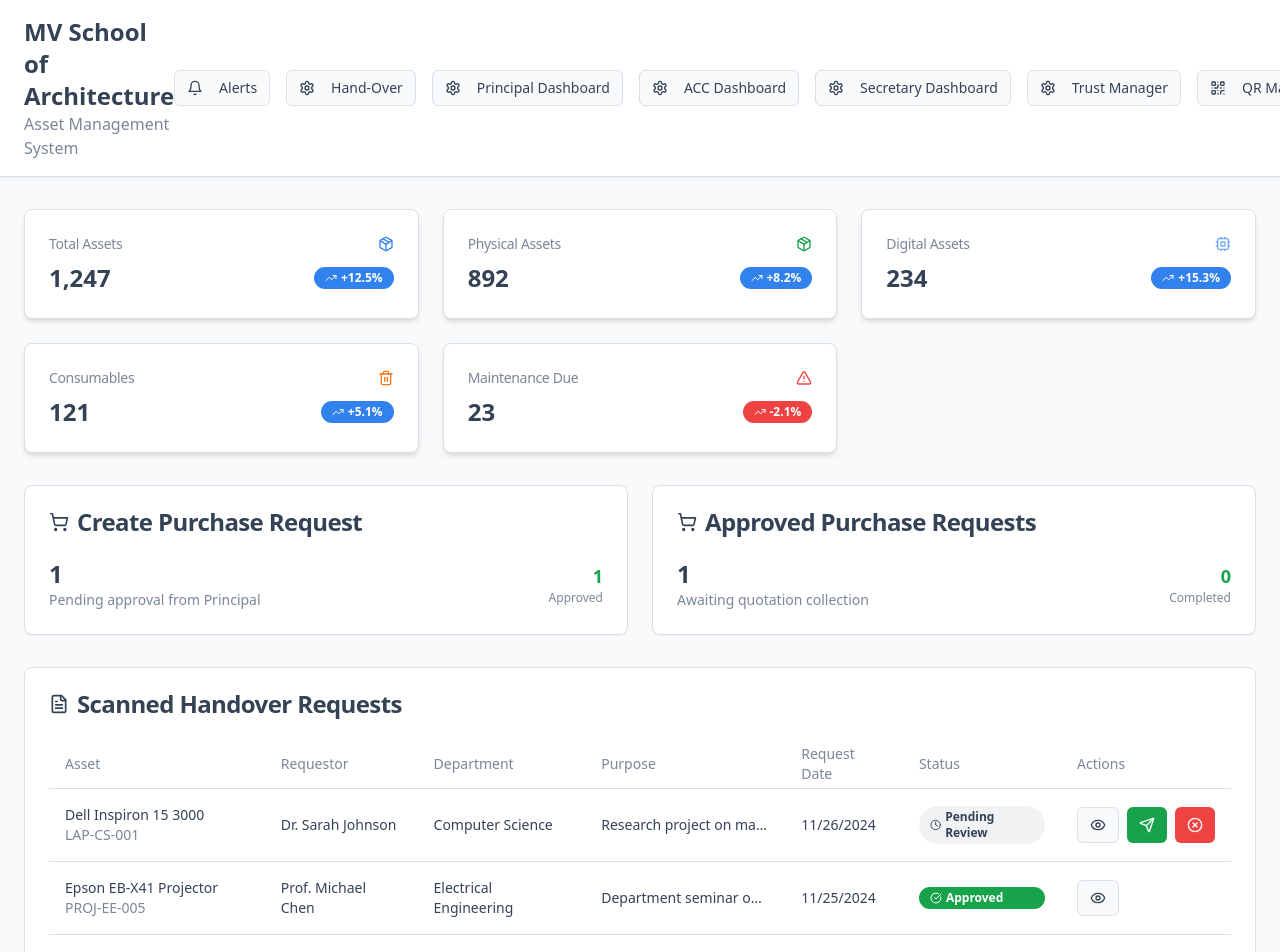
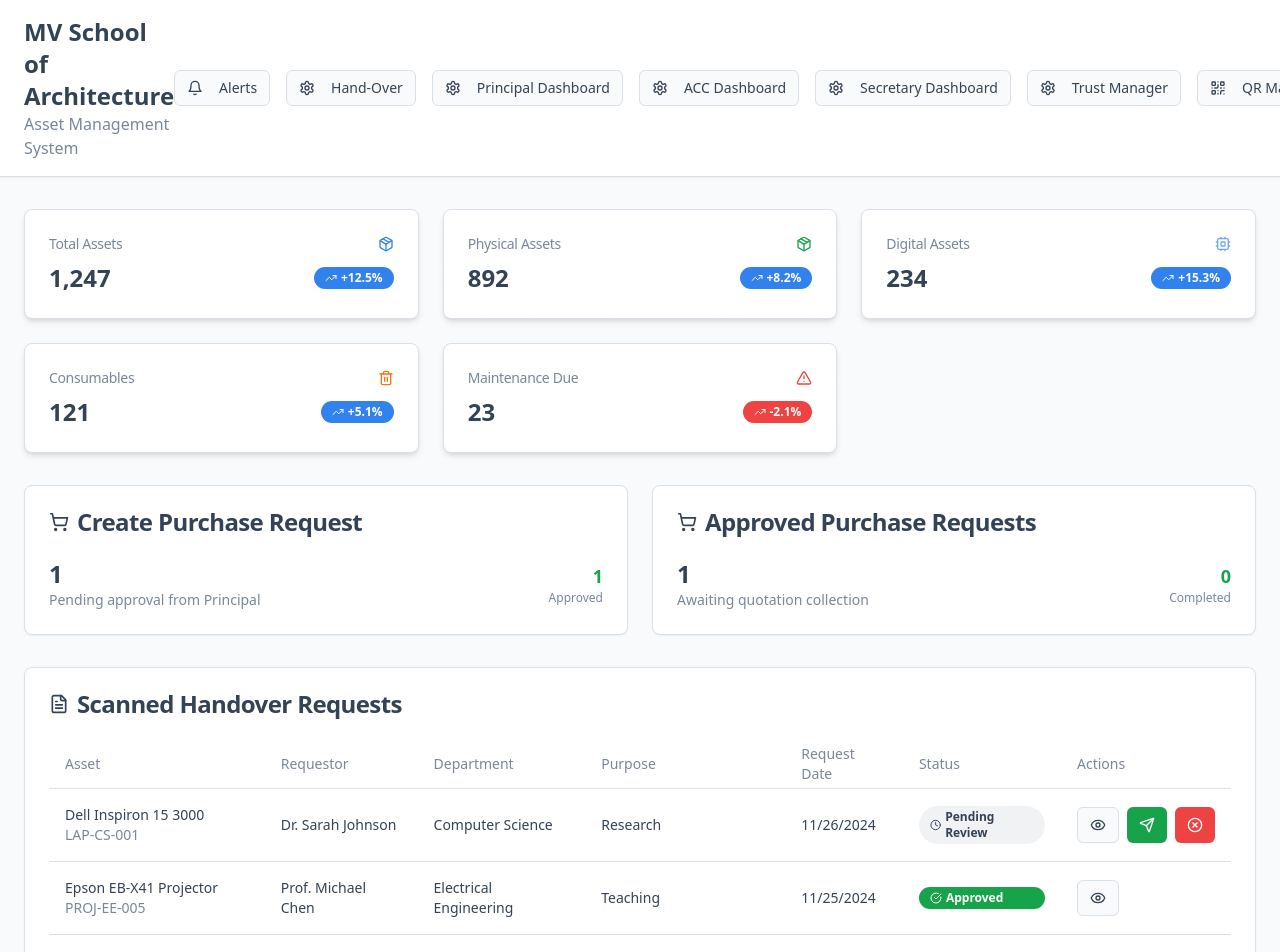
Before and after one commit to MayurBhavsar2/mv-school-of-architecture, a React (Vite) app: page / in a window 1280 px wide. Shown: the top 952 px of the page. Built offline with nearby package versions, Linux system fonts and the light colour scheme.

Commit message:
Update scanned handover requests
Update faculty and principal dashboards to reflect changes in the handover request form.

```diff
--- a/src/components/dashboard/HandoverRequestsTable.tsx
+++ b/src/components/dashboard/HandoverRequestsTable.tsx
@@ -22,6 +22,7 @@ interface HandoverRequest {
   department: string;
   purpose: string;
   condition: string;
+  coordinates?: string;
   assetPicture: string | null;
   requestDate: string;
   status: 'pending' | 'approved' | 'rejected';
@@ -327,6 +328,12 @@ export const HandoverRequestsTable: React.FC = () => {
                     <Label className="text-sm font-medium text-muted-foreground">Condition Before Handover</Label>
                     <p className="mt-1 p-3 bg-muted rounded-md">{selectedRequest.condition}</p>
                   </div>
+                  {selectedRequest.coordinates && (
+                    <div>
+                      <Label className="text-sm font-medium text-muted-foreground">Location Coordinates</Label>
+                      <p className="mt-1 p-3 bg-muted rounded-md font-mono text-sm">{selectedRequest.coordinates}</p>
+                    </div>
+                  )}
                   {selectedRequest.assetPicture && (
                     <div>
                       <Label className="text-sm font-medium text-muted-foreground">Asset Picture</Label>
--- a/src/components/dashboard/ScanHandoverRequestsTable.tsx
+++ b/src/components/dashboard/ScanHandoverRequestsTable.tsx
@@ -22,6 +22,9 @@ interface ScanHandoverRequest {
   department: string;
   purpose: string;
   condition: string;
+  customPurpose?: string;
+  customCondition?: string;
+  coordinates?: string;
   assetPicture: string | null;
   requestDate: string;
   status: 'pending_faculty_review' | 'approved_by_faculty' | 'rejected_by_faculty';
@@ -59,8 +62,9 @@ export const ScanHandoverRequestsTable: React.FC = () => {
           },
           personName: 'Dr. Sarah Johnson',
           department: 'Computer Science',
-          purpose: 'Research project on machine learning algorithms for final year students. Need laptop for data processing and model training.',
-          condition: 'Excellent condition, all ports working, battery life 6-8 hours, no physical damage observed.',
+          purpose: 'Research',
+          condition: 'Excellent - Like new',
+          coordinates: '28.6139, 77.2090',
           assetPicture: 'laptop_cs_001.jpg',
           requestDate: '2024-11-26T10:30:00.000Z',
           status: 'pending_faculty_review',
@@ -78,8 +82,9 @@ export const ScanHandoverRequestsTable: React.FC = () => {
           },
           personName: 'Prof. Michael Chen',
           department: 'Electrical Engineering',
-          purpose: 'Department seminar on renewable energy technologies. Required for presentation to 150+ attendees in main auditorium.',
-          condition: 'Good working condition, brightness level optimal, all cables included, minor scratch on casing but does not affect functionality.',
+          purpose: 'Teaching',
+          condition: 'Good - Minor wear',
+          coordinates: '28.6140, 77.2091',
           assetPicture: 'projector_ee_005.jpg',
           requestDate: '2024-11-25T14:15:00.000Z',
           status: 'approved_by_faculty',
@@ -100,8 +105,11 @@ export const ScanHandoverRequestsTable: React.FC = () => {
           },
           personName: 'Ms. Emily Rodriguez',
           department: 'Mass Communication',
-          purpose: 'Student documentary project on campus sustainability initiatives. Part of final semester assignment.',
-          condition: 'Very good condition, lens clear, battery charged, memory card included, carrying case provided.',
+          purpose: 'Other',
+          customPurpose: 'Student documentary project on campus sustainability initiatives for final semester assignment',
+          condition: 'Other',
+          customCondition: 'Very good condition, lens clear, battery charged, memory card included, carrying case provided',
+          coordinates: '28.6138, 77.2089',
           assetPicture: 'camera_media_012.jpg',
           requestDate: '2024-11-24T16:45:00.000Z',
           status: 'rejected_by_faculty',
@@ -152,8 +160,9 @@ export const ScanHandoverRequestsTable: React.FC = () => {
             assetData: req.assetData,
             personName: req.personName,
             department: req.department,
-            purpose: req.purpose,
-            condition: req.condition,
+            purpose: req.purpose === 'Other' ? req.customPurpose : req.purpose,
+            condition: req.condition === 'Other' ? req.customCondition : req.condition,
+            coordinates: req.coordinates,
             assetPicture: req.assetPicture,
             requestDate: req.requestDate,
             status: 'pending' as const,
@@ -240,7 +249,9 @@ export const ScanHandoverRequestsTable: React.FC = () => {
                       </TableCell>
                       <TableCell>{request.personName}</TableCell>
                       <TableCell>{request.department}</TableCell>
-                      <TableCell className="max-w-[200px] truncate">{request.purpose}</TableCell>
+                      <TableCell className="max-w-[200px] truncate">
+                        {request.purpose === 'Other' ? request.customPurpose : request.purpose}
+                      </TableCell>
                       <TableCell>{new Date(request.requestDate).toLocaleDateString()}</TableCell>
                       <TableCell>{getStatusBadge(request.status)}</TableCell>
                       <TableCell>
@@ -353,12 +364,22 @@ export const ScanHandoverRequestsTable: React.FC = () => {
                 <CardContent className="space-y-4">
                   <div>
                     <Label className="text-sm font-medium text-muted-foreground">Purpose</Label>
-                    <p className="mt-1 p-3 bg-muted rounded-md">{selectedRequest.purpose}</p>
+                    <p className="mt-1 p-3 bg-muted rounded-md">
+                      {selectedRequest.purpose === 'Other' ? selectedRequest.customPurpose : selectedRequest.purpose}
+                    </p>
                   </div>
                   <div>
                     <Label className="text-sm font-medium text-muted-foreground">Condition Before Handover</Label>
-                    <p className="mt-1 p-3 bg-muted rounded-md">{selectedRequest.condition}</p>
+                    <p className="mt-1 p-3 bg-muted rounded-md">
+                      {selectedRequest.condition === 'Other' ? selectedRequest.customCondition : selectedRequest.condition}
+                    </p>
                   </div>
+                  {selectedRequest.coordinates && (
+                    <div>
+                      <Label className="text-sm font-medium text-muted-foreground">Location Coordinates</Label>
+                      <p className="mt-1 p-3 bg-muted rounded-md font-mono text-sm">{selectedRequest.coordinates}</p>
+                    </div>
+                  )}
                   {selectedRequest.assetPicture && (
                     <div>
                       <Label className="text-sm font-medium text-muted-foreground">Asset Picture</Label>
```
